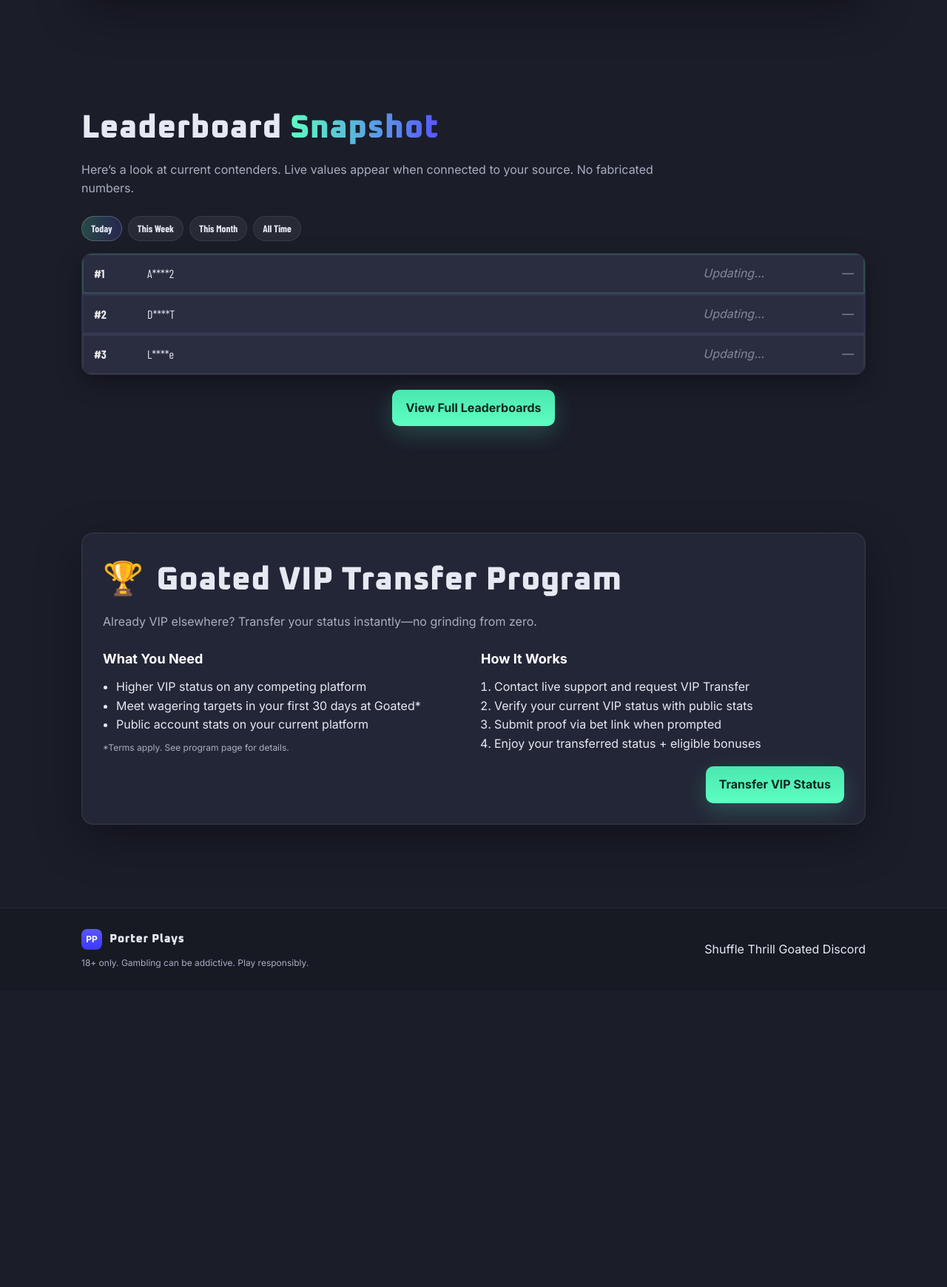
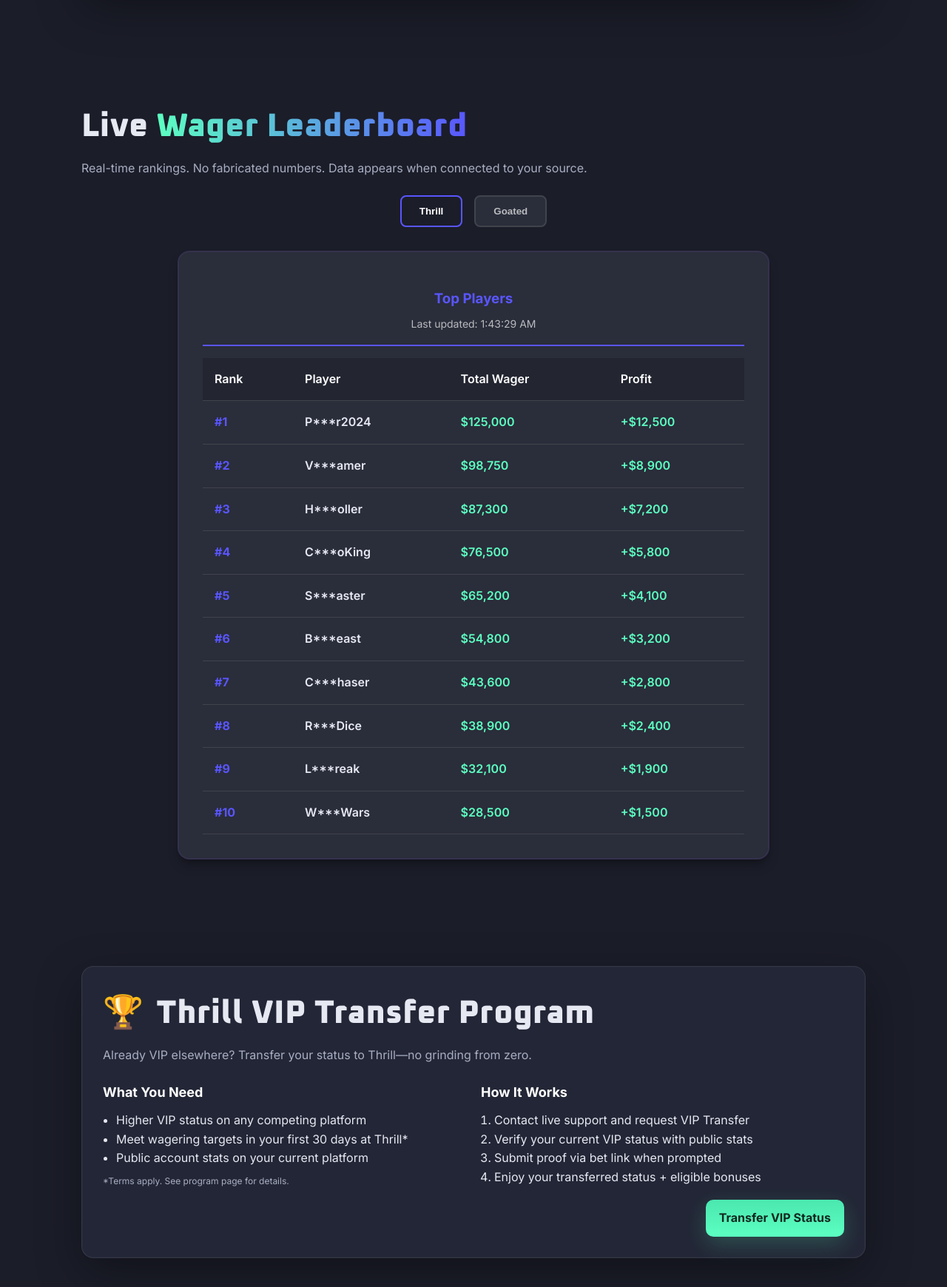
Before and after one commit to jmenichole/porter-plays-leaderboard, a plain HTML site: page index.html in a window 1280 px wide. Shown: the part 1040-2780 px from the top of the page at 74% size. Before the commit the page ends 2379 px from the top, so only its background shows below. Drawn offline with nearby package versions, Linux system fonts and the light colour scheme.

Commit message:
UI: update copy and footer; switch VIP to Thrill; full on-page leaderboard; remove broken CTA; invert Thrill logos; linkify chat URLs; footer icons + disclaimers

```diff
--- a/index.html
+++ b/index.html
@@ -21,7 +21,7 @@
             </div>
             <nav class="pp-nav">
                 <a href="#bonuses">Bonuses</a>
-                <a href="#snapshot">Leaderboards</a>
+                <a href="#leaderboard">Leaderboards</a>
                 <a href="#vip">VIP Transfer</a>
                 <a href="https://discord.gg/porterplays" target="_blank" rel="noopener">Discord</a>
                 <button id="adminLoginBtn" class="admin-login-btn" type="button">Admin</button>
@@ -36,8 +36,7 @@
             <h1 class="pp-hero-title"><span>COMPETITIVE PLAY.</span></h1>
             <p class="pp-hero-sub">Official hub for Porter Plays leaderboards. Track performance, compete for exclusive prize pools, and secure your place at the top.</p>
             <div class="pp-hero-cta">
-                <a class="pp-btn pp-btn-primary" href="#snapshot">View Leaderboards</a>
-                <a class="pp-btn pp-btn-ghost" href="#bonuses">Claim Bonuses</a>
+                <a class="pp-btn pp-btn-primary" href="#leaderboard">View Leaderboards</a>
             </div>
         </div>
     </section>
@@ -47,12 +46,12 @@
         <div class="pp-container">
             <div class="pp-card pp-card-elevated pp-bonuses">
                 <p class="pp-eyebrow">New to Porter Plays?</p>
-                <h2 class="pp-section-title">Claim Your Exclusive <span class="pp-gradient">Elite Bonuses</span></h2>
+                <h2 class="pp-section-title">Wanna <span class="pp-gradient">Play?</span></h2>
                 <p class="pp-section-sub">Unlock special promotions you can’t access elsewhere. Join the supporter community and dominate with VIP perks and challenges.</p>
 
                 <div class="pp-bonus-grid">
                     <article class="pp-bonus">
-                        <img src="Thrill Logo- Dark Blue.svg" alt="Thrill" class="pp-bonus-logo" />
+                        <img src="Thrill Logo- Dark Blue.svg" alt="Thrill" class="pp-bonus-logo pp-logo-invert" />
                         <h3>Thrill</h3>
                         <p>High‑energy gameplay with competitive events and VIP boosts.</p>
                         <div class="pp-actions">
@@ -83,59 +82,37 @@
         </div>
     </section>
 
-    <!-- Leaderboard Snapshot -->
-    <section id="snapshot" class="pp-section">
+    <!-- Live Leaderboard (full) -->
+    <section id="leaderboard" class="pp-section">
         <div class="pp-container">
-            <h2 class="pp-section-title">Leaderboard <span class="pp-gradient">Snapshot</span></h2>
-            <p class="pp-section-sub">Here’s a look at current contenders. Live values appear when connected to your source. No fabricated numbers.</p>
+            <h2 class="pp-section-title">Live <span class="pp-gradient">Wager Leaderboard</span></h2>
+            <p class="pp-section-sub">Real-time rankings. No fabricated numbers. Data appears when connected to your source.</p>
 
-            <div class="pp-controls">
-                <button class="pp-chip is-active" type="button">Today</button>
-                <button class="pp-chip" type="button">This Week</button>
-                <button class="pp-chip" type="button">This Month</button>
-                <button class="pp-chip" type="button">All Time</button>
+            <div class="leaderboard-tabs">
+                <button class="tab-btn active" data-casino="thrill">Thrill</button>
+                <button class="tab-btn" data-casino="goated">Goated</button>
             </div>
 
-            <div class="pp-table">
-                <div class="pp-row pp-row-1">
-                    <div class="pp-rank">#1</div>
-                    <div class="pp-user">A****2</div>
-                    <div class="pp-wager" data-placeholder>Updating…</div>
-                    <div class="pp-prize" data-placeholder>—</div>
-                </div>
-                <div class="pp-row pp-row-2">
-                    <div class="pp-rank">#2</div>
-                    <div class="pp-user">D****T</div>
-                    <div class="pp-wager" data-placeholder>Updating…</div>
-                    <div class="pp-prize" data-placeholder>—</div>
-                </div>
-                <div class="pp-row pp-row-3">
-                    <div class="pp-rank">#3</div>
-                    <div class="pp-user">L****e</div>
-                    <div class="pp-wager" data-placeholder>Updating…</div>
-                    <div class="pp-prize" data-placeholder>—</div>
-                </div>
-            </div>
-
-            <div class="pp-cta-center">
-                <a class="pp-btn pp-btn-primary" href="#bonuses">View Full Leaderboards</a>
+            <div class="leaderboard-container">
+                <div class="leaderboard-content" id="thrill-leaderboard"></div>
+                <div class="leaderboard-content" id="goated-leaderboard" style="display:none;"></div>
             </div>
         </div>
     </section>
 
-    <!-- VIP Transfer (Goated highlight) -->
+    <!-- VIP Transfer (Thrill highlight) -->
     <section id="vip" class="pp-section">
         <div class="pp-container">
             <div class="pp-card pp-card-elevated pp-vip">
-                <h2 class="pp-section-title"><span class="pp-emoji">🏆</span> Goated VIP Transfer Program</h2>
-                <p class="pp-section-sub">Already VIP elsewhere? Transfer your status instantly—no grinding from zero.</p>
+                <h2 class="pp-section-title"><span class="pp-emoji">🏆</span> Thrill VIP Transfer Program</h2>
+                <p class="pp-section-sub">Already VIP elsewhere? Transfer your status to Thrill—no grinding from zero.</p>
 
                 <div class="pp-vip-grid">
                     <div class="pp-vip-col">
                         <h3 class="pp-col-title">What You Need</h3>
                         <ul class="pp-list">
                             <li>Higher VIP status on any competing platform</li>
-                            <li>Meet wagering targets in your first 30 days at Goated*</li>
+                            <li>Meet wagering targets in your first 30 days at Thrill*</li>
                             <li>Public account stats on your current platform</li>
                         </ul>
                         <div class="pp-note">*Terms apply. See program page for details.</div>
@@ -152,7 +129,7 @@
                 </div>
 
                 <div class="pp-cta-right">
-                    <a class="pp-btn pp-btn-primary" href="https://www.goated.com/vip-program" target="_blank" rel="noopener">Transfer VIP Status</a>
+                    <a class="pp-btn pp-btn-primary" href="https://thrill.com/?r=porterplays" target="_blank" rel="noopener">Transfer VIP Status</a>
                 </div>
             </div>
         </div>
@@ -163,14 +140,26 @@
         <div class="pp-container pp-footer-inner">
             <div class="pp-footer-left">
                 <div class="pp-brand"><span class="pp-logo">PP</span><span class="pp-title">Porter Plays</span></div>
-                <p class="pp-footnote">18+ only. Gambling can be addictive. Play responsibly.</p>
+                <p class="pp-footnote">We are not a casino. 18+ age to play. VPN may be required on some platforms. Gamble responsibly.</p>
             </div>
             <div class="pp-footer-links">
-                <a href="https://shuffle.com/?r=playShuffle" target="_blank" rel="noopener">Shuffle</a>
-                <a href="https://thrill.com/?r=porterplays" target="_blank" rel="noopener">Thrill</a>
-                <a href="https://goated.com/r/PLAYGOATED" target="_blank" rel="noopener">Goated</a>
-                <a href="https://discord.gg/porterplays" target="_blank" rel="noopener">Discord</a>
+                <a href="https://shuffle.com/?r=playShuffle" target="_blank" rel="noopener" title="Shuffle">
+                    <img src="shufflelogo.png" alt="Shuffle" class="pp-footer-icon" />
+                </a>
+                <a href="https://thrill.com/?r=porterplays" target="_blank" rel="noopener" title="Thrill">
+                    <img src="Thrill Logo- Dark Blue.svg" alt="Thrill" class="pp-footer-icon pp-logo-invert" />
+                </a>
+                <a href="https://goated.com/r/PLAYGOATED" target="_blank" rel="noopener" title="Goated">
+                    <img src="goatedlogo.png" alt="Goated" class="pp-footer-icon" />
+                </a>
+                <a href="https://discord.gg/porterplays" target="_blank" rel="noopener" title="Discord">Discord</a>
             </div>
+        </div>
+        <div class="pp-container">
+            <p class="pp-footnote">
+                Support: <a href="https://www.gambleaware.org/" target="_blank" rel="noopener">GambleAware.org</a>
+                • <a href="https://jmenichole.github.io/Portfolio/" target="_blank" rel="noopener">Made for degens by degens</a> <span class="heart">❤️</span>
+            </p>
         </div>
     </footer>
 
@@ -178,7 +167,7 @@
     <div id="adminModal" class="admin-modal">
         <div class="admin-modal-content">
             <span class="close-admin">&times;</span>
-            <h2>Admin Login</h2>
+            <h2>Admin Login: Leaderboard API Configuration</h2>
             <form id="adminLoginForm">
                 <input type="password" id="adminPassword" placeholder="Enter admin password" required />
                 <button type="submit">Login</button>
@@ -240,15 +229,8 @@
                         <button type="button" id="saveGoatedDates" class="save-btn">Update Goated Timeframe</button>
                     </div>
 
-                    <div class="leaderboard-config">
-                        <h5>Shuffle Leaderboard</h5>
-                        <div class="date-controls">
-                            <div class="form-group"><label for="shuffleStartDate">Start Date:</label><input type="datetime-local" id="shuffleStartDate" class="date-input" /></div>
-                            <div class="form-group"><label for="shuffleEndDate">End Date:</label><input type="datetime-local" id="shuffleEndDate" class="date-input" /></div>
-                        </div>
-                        <button type="button" id="saveShuffleDates" class="save-btn">Update Shuffle Timeframe</button>
-                    </div>
-                </div>
+
+
                 <div class="bulk-actions">
                     <button type="button" id="saveAllDates" class="save-btn primary">Save All Timeframes</button>
                     <button type="button" id="resetToDefaults" class="save-btn secondary">Reset to Default Periods</button>
@@ -302,29 +284,21 @@
         <div class="chat-messages" id="chatMessages">
             <div class="chat-message bot-message">
                 <div class="message-text">
-                    Hi! I'm here to help you get started with Porter's exclusive casino codes. Which casino interests you most?
-                </div>
+                    Hi! I'm here to help you get started. Which casino are you most interested in?
             </div>
         </div>
         <div class="chat-options">
-            <button class="chat-option" data-casino="shuffle">🎰 Shuffle - $1K Match</button>
-            <button class="chat-option" data-casino="thrill">👑 Thrill - VIP Transfer</button>
-            <button class="chat-option" data-casino="goated">🔥 Goated - Elite Gaming</button>
+            <button class="chat-option" data-casino="shuffle">🎰 Shuffle.com</button>
+            <button class="chat-option" data-casino="thrill">👑 Thrill.com</button>
+            <button class="chat-option" data-casino="goated">🔥 Goated.com</button>
         </div>
         <div class="chat-input-area hidden">
-            <input type="text" id="chatInput" placeholder="Ask me anything...">
+            <input type="text" id="chatInput" placeholder="Ask me how to play...">
             <button id="sendChatBtn">Send</button>
         </div>
     </div>
 
-    <!-- Floating CTA -->
-    <div class="floating-cta" id="floatingCTA">
-        <div class="floating-cta-content">
-            <span class="cta-text">🎰 Explore VIP Casino Options</span>
-            <a href="#bonuses" class="cta-button">View Casinos</a>
-        </div>
-        <button class="cta-close" onclick="hideFloatingCTA()">×</button>
-    </div>
+
 
     <script src="script.js"></script>
 </body>
--- a/script.js
+++ b/script.js
@@ -854,7 +854,7 @@
                 • Porter's ${info.name} channel: ${info.porterChannel}
                 ${info.telegramChannels.map(ch => `• ${ch.name}: ${ch.url}`).join('\n                ')}
                 • Main hub: @porterplays
-                • Discord: discord.gg/porterplays
+                • Discord: https://discord.gg/porterplays
 
                 Ready to join?`,
                 'bot'
@@ -872,7 +872,10 @@
         const messagesContainer = document.getElementById('chatMessages');
         const messageDiv = document.createElement('div');
         messageDiv.className = `chat-message ${sender}-message`;
-        messageDiv.innerHTML = `<div class="message-text">${text.replace(/\n/g, '<br>')}</div>`;
+        // Convert newlines to <br> and linkify URLs for clickability
+        const withBreaks = text.replace(/\n/g, '<br>');
+        const linkified = withBreaks.replace(/(https?:\/\/[^\s<]+)/g, '<a href="$1" target="_blank" rel="noopener">$1<\/a>');
+        messageDiv.innerHTML = `<div class="message-text">${linkified}</div>`;
         messagesContainer.appendChild(messageDiv);
         messagesContainer.scrollTop = messagesContainer.scrollHeight;
     }
--- a/styles.css
+++ b/styles.css
@@ -132,6 +132,7 @@
 .pp-bonus { background: var(--pp-surface-2); border: 1px solid var(--pp-border); padding: 18px; border-radius: 14px; transition: 180ms ease; }
 .pp-bonus:hover { transform: translateY(-2px); box-shadow: 0 12px 28px rgba(0,0,0,0.35); }
 .pp-bonus-logo { width: 40px; height: 40px; object-fit: contain; filter: drop-shadow(0 2px 8px rgba(0,0,0,0.4)); }
+.pp-logo-invert { filter: invert(1) brightness(1.2) contrast(1.05); }
 .pp-actions { display: flex; gap: 10px; margin-top: 10px; }
 
 /* Snapshot */
@@ -164,6 +165,7 @@
 .pp-footer-inner { display: flex; align-items: center; justify-content: space-between; gap: 18px; }
 .pp-footer a { color: var(--pp-text); text-decoration: none; }
 .pp-footnote { color: var(--pp-text-dim); margin: 8px 0 0; font-size: 12px; }
+.pp-footer-icon { height: 20px; width: auto; vertical-align: middle; }
 
 /* Admin panel minor alignment in new layout context */
 .admin-modal, .admin-panel { font-family: inherit; }
```
Also changed, not shown: Thrill Logo- Dark Blue.svg (deleted).
